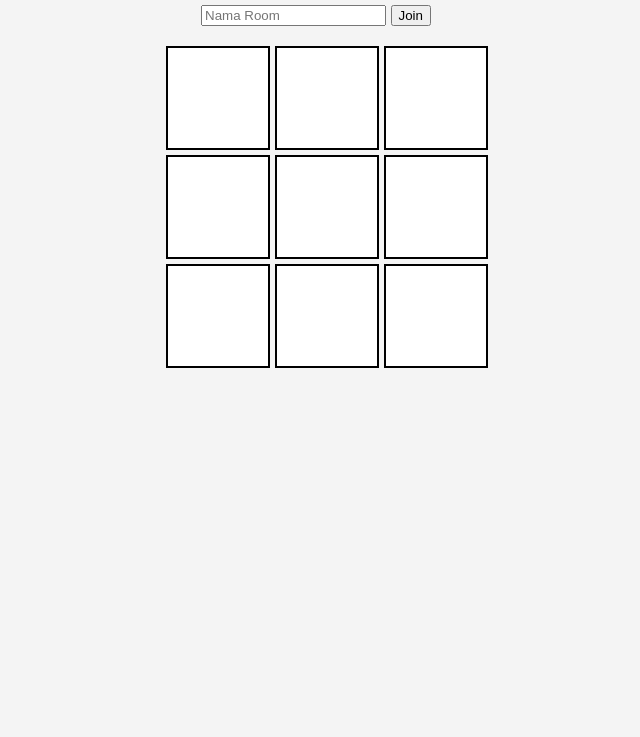
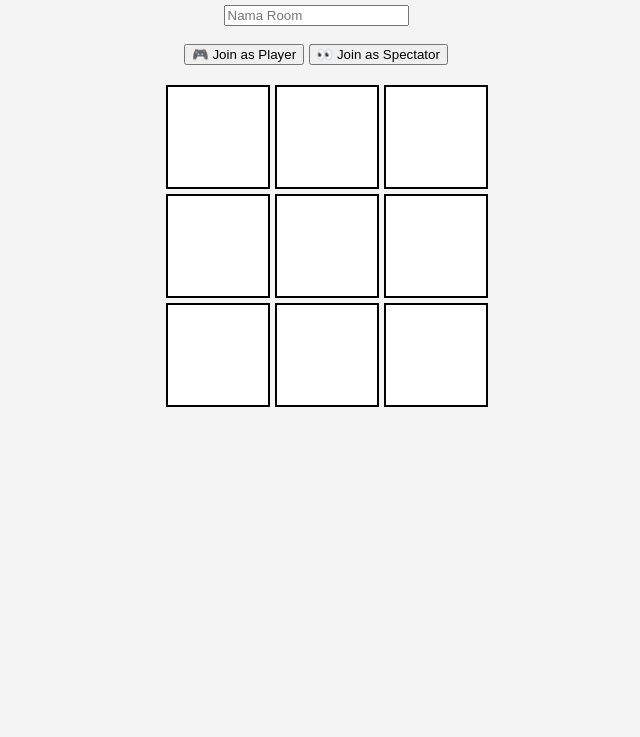
Before and after one commit to xcceliteplayer-code/snake-game, a plain HTML site: page index.html in a window 1280 px wide. Shown: the part 63-800 px from the top of the page, without its empty margins (324-964 px from the left). Drawn offline with Linux system fonts and the light colour scheme.

Commit message:
Update index.html

```diff
--- a/index.html
+++ b/index.html
@@ -11,10 +11,13 @@
 
 <div id="lobby">
   <input id="roomInput" placeholder="Nama Room">
-  <button id="joinBtn">Join</button>
+  <br><br>
+  <button id="joinPlayerBtn">🎮 Join as Player</button>
+  <button id="joinSpectatorBtn">👀 Join as Spectator</button>
 </div>
 
 <h3 id="info"></h3>
+<p id="roleInfo"></p>
 
 <div id="board" class="board"></div>
 
```
